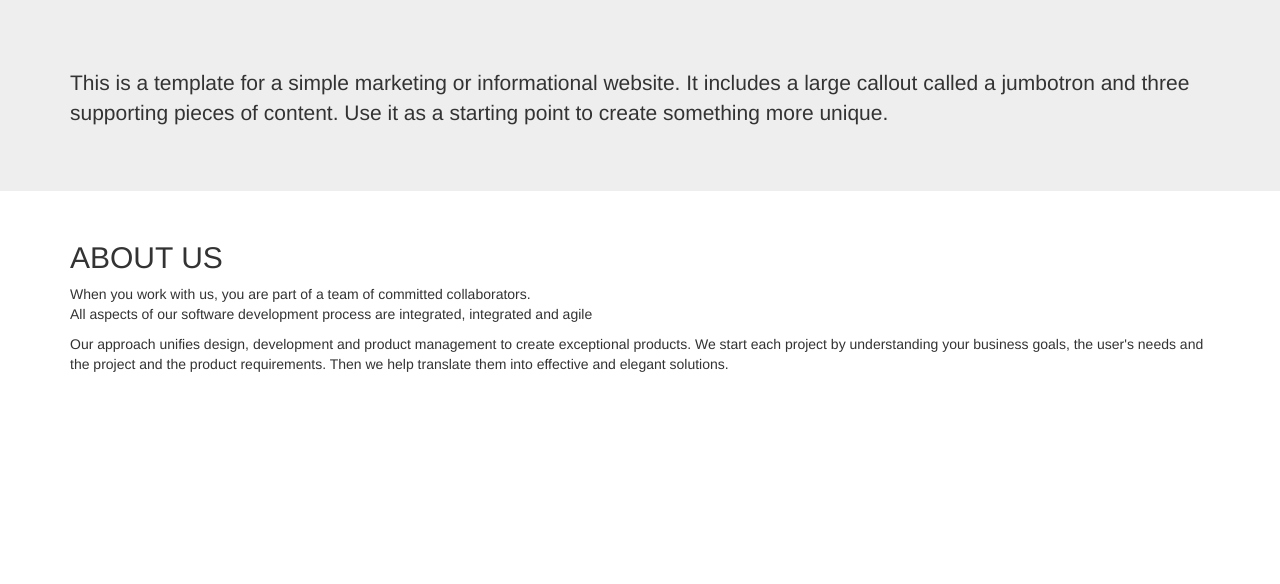
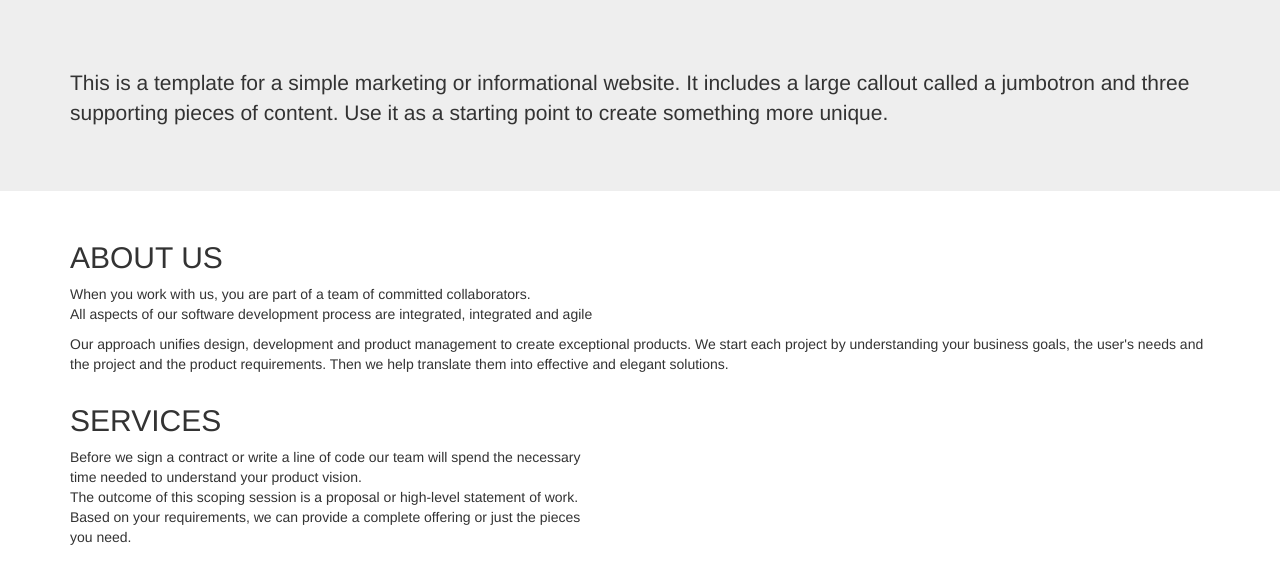
Before and after one commit to vonmises/Delani-Studios, a plain HTML site: page index.html in a window 1280 px wide. Drawn offline with nearby package versions, Linux system fonts and the light colour scheme.

Commit message:
added services section

```diff
--- a/index.html
+++ b/index.html
@@ -27,6 +27,19 @@
 					</p>
 				</div>
 			</div>
+			<div class="row">
+				<div class="col-md-12">
+					<h2>SERVICES</h2>
+					<p>
+						Before we sign a contract or write a line of code our team will spend the necessary<br>
+						time needed to understand your product vision.<br>
+						The outcome of this scoping session is a proposal or high-level statement of work.<br>
+						Based on your requirements, we can provide a complete offering or just the pieces<br>
+						you need.
+					</p>
+					</p>
+				</div>
+			</div>
 		</div>
 	</body>
 </html>
```
